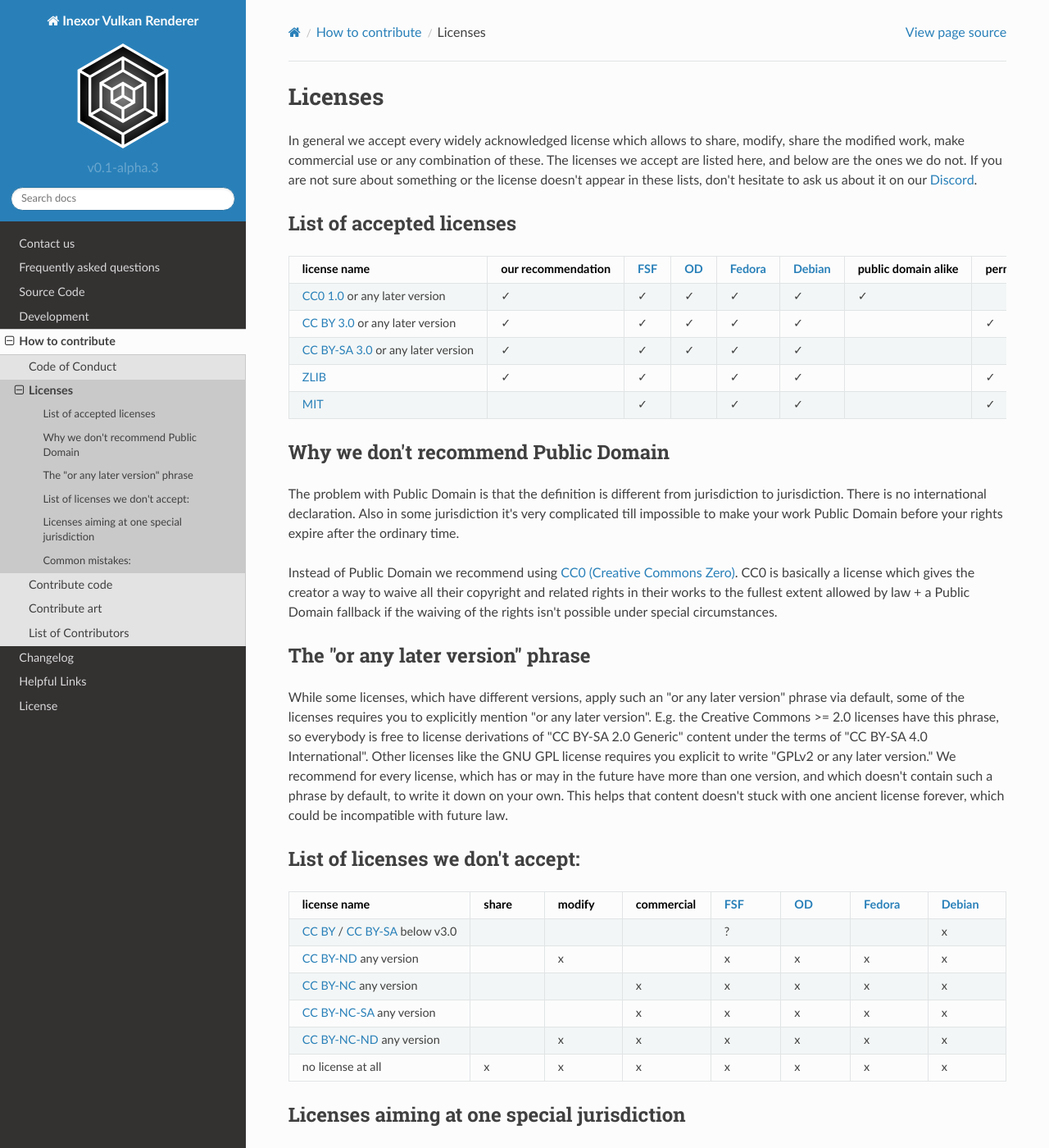
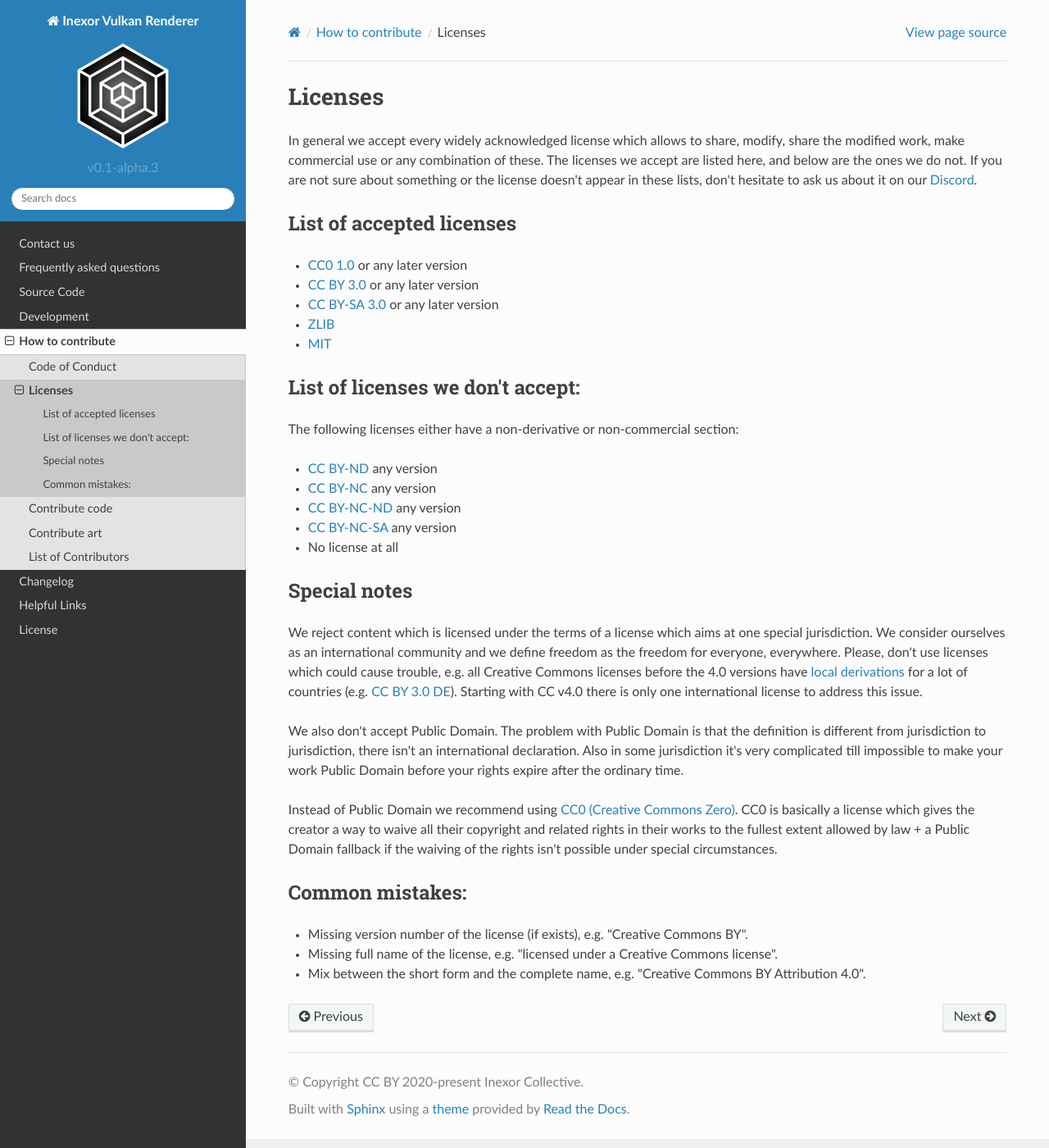
Before and after one commit to inexorgame/vulkan-renderer, a Sphinx documentation site: the page built from documentation/source/contributing/licenses.rst, in a window 1280 px wide and 1400 px high. Shown: the whole window at 82% size. Built offline with Sphinx 7.4.7 and the Read the Docs theme 2.0.0, drawn with Linux system fonts in a browser that asks for light colours; pages that are not in the unit, such as notebooks, are missing from menus.

Commit message:
[wiki] Apply Iceflower's wiki changes.

```diff
--- a/README.rst
+++ b/README.rst
@@ -25,13 +25,13 @@ Documentation
    :target: https://github.com/inexorgame/vulkan-renderer/actions?query=workflow%3A%22Build%22
 
 .. |license| image:: https://img.shields.io/badge/License-MIT-brightgreen.svg
-   :target: https://github.com/inexorgame/vulkan-renderer/blob/master/LICENSE.rst
+   :target: https://inexor-vulkan-renderer.readthedocs.io/en/latest/license/main.html
 
 .. |programming language| image:: https://img.shields.io/badge/Language-C++17-orange.svg
    :target: https://inexor-vulkan-renderer.readthedocs.io/en/latest/development/design/coding-style.html
 
 .. |contributors| image:: https://img.shields.io/github/contributors/inexorgame/vulkan-renderer
-   :target: https://inexor-vulkan-renderer.readthedocs.io/en/latest/contributors/main.html
+   :target: https://inexor-vulkan-renderer.readthedocs.io/en/latest/contributing/contributors.html
 
 .. |downloads| image:: https://img.shields.io/github/downloads/inexorgame/vulkan-renderer/total
 
--- a/documentation/source/content.rst.inc
+++ b/documentation/source/content.rst.inc
@@ -3,8 +3,8 @@ Documentation
 =============
 
 .. include:: ../../README.rst
-.. include:: ../../documentation/source/faq/main.rst
-.. include:: ../../documentation/source/links/main.rst
+.. include:: /faq/main.rst
+.. include:: /links/main.rst
 
 .. toctree::
     :maxdepth: 2
--- a/documentation/source/contributing/licenses.rst
+++ b/documentation/source/contributing/licenses.rst
@@ -6,145 +6,31 @@ In general we accept every widely acknowledged license which allows to share, mo
 List of accepted licenses
 -------------------------
 
-.. list-table::
-   :widths: 20 20 20 20 20 20 20 20 20
-   :header-rows: 1
-
-   * - license name
-     - our recommendation
-     - `FSF <https://www.gnu.org/licenses/license-list.en.html>`__
-     - `OD <https://opendefinition.org/licenses/>`__
-     - `Fedora <https://fedoraproject.org/wiki/Licensing:Main?rd=Licensing#Content_Licenses>`__
-     - `Debian <https://wiki.debian.org/DFSGLicenses>`__
-     - public domain alike
-     - permissive
-     - copyleft
-   * - `CC0 1.0 <https://creativecommons.org/publicdomain/zero/1.0/>`__ or any later version
-     - ✓
-     - ✓
-     - ✓
-     - ✓
-     - ✓
-     - ✓
-     -
-     -
-   * - `CC BY 3.0 <https://creativecommons.org/licenses/by/3.0/>`__ or any later version
-     - ✓
-     - ✓
-     - ✓
-     - ✓
-     - ✓
-     -
-     - ✓
-     -
-   * - `CC BY-SA 3.0 <https://creativecommons.org/licenses/by-sa/3.0/>`__ or any later version
-     - ✓
-     - ✓
-     - ✓
-     - ✓
-     - ✓
-     -
-     -
-     - ✓
-   * - `ZLIB <https://zlib.net/zlib_license.html>`__
-     - ✓
-     - ✓
-     -
-     - ✓
-     - ✓
-     -
-     - ✓
-     -
-   * - `MIT <https://opensource.org/licenses/MIT>`__
-     -
-     - ✓
-     -
-     - ✓
-     - ✓
-     -
-     - ✓
-     -
-
-Why we don't recommend Public Domain
-------------------------------------
-
-The problem with Public Domain is that the definition is different from jurisdiction to jurisdiction. There is no international declaration. Also in some jurisdiction it's very complicated till impossible to make your work Public Domain before your rights expire after the ordinary time.
-
-Instead of Public Domain we recommend using `CC0 (Creative Commons Zero) <https://creativecommons.org/about/cc0>`__. CC0 is basically a license which gives the creator a way to waive all their copyright and related rights in their works to the fullest extent allowed by law + a Public Domain fallback if the waiving of the rights isn't possible under special circumstances.
-
-The "or any later version" phrase
----------------------------------
-
-While some licenses, which have different versions, apply such an "or any later version" phrase via default, some of the licenses requires you to explicitly mention "or any later version". E.g. the Creative Commons >= 2.0 licenses have this phrase, so everybody is free to license derivations of "CC BY-SA 2.0 Generic" content under the terms of "CC BY-SA 4.0 International". Other licenses like the GNU GPL license requires you explicit to write "GPLv2 or any later version." We recommend for every license, which has or may in the future have more than one version, and which doesn't contain such a phrase by default, to write it down on your own. This helps that content doesn't stuck with one ancient license forever, which could be incompatible with future law.
+* `CC0 1.0 <https://creativecommons.org/publicdomain/zero/1.0/>`__ or any later version
+* `CC BY 3.0 <https://creativecommons.org/licenses/by/3.0/>`__ or any later version
+* `CC BY-SA 3.0 <https://creativecommons.org/licenses/by-sa/3.0/>`__ or any later version
+* `ZLIB <https://zlib.net/zlib_license.html>`__
+* `MIT <https://opensource.org/licenses/MIT>`__
 
 List of licenses we don't accept:
 ---------------------------------
 
-.. list-table::
-   :widths: 20 20 20 20 20 20 20 20
-   :header-rows: 1
+The following licenses either have a non-derivative or non-commercial section:
 
-   * - license name
-     - share
-     - modify
-     - commercial
-     - `FSF <https://www.gnu.org/licenses/license-list.en.html>`__
-     - `OD <https://opendefinition.org/licenses/>`__
-     - `Fedora <https://fedoraproject.org/wiki/Licensing:Main?rd=Licensing#Content_Licenses>`__
-     - `Debian <https://wiki.debian.org/DFSGLicenses>`__
-   * - `CC BY <https://creativecommons.org/licenses/by/2.0/>`__ / `CC BY-SA <https://creativecommons.org/licenses/by-sa/3.0/>`__ below v3.0
-     -
-     -
-     -
-     - ?
-     -
-     -
-     - x
-   * - `CC BY-ND <https://creativecommons.org/licenses/by-nd/2.0/>`__ any version
-     -
-     - x
-     -
-     - x
-     - x
-     - x
-     - x
-   * - `CC BY-NC <https://creativecommons.org/licenses/by-nc/3.0/>`__ any version
-     -
-     -
-     - x
-     - x
-     - x
-     - x
-     - x
-   * - `CC BY-NC-SA <https://creativecommons.org/licenses/by-nc-sa/3.0/>`__ any version
-     -
-     -
-     - x
-     - x
-     - x
-     - x
-     - x
-   * - `CC BY-NC-ND <https://creativecommons.org/licenses/by-nc-nd/3.0/>`__ any version
-     -
-     - x
-     - x
-     - x
-     - x
-     - x
-     - x
-   * - no license at all
-     - x
-     - x
-     - x
-     - x
-     - x
-     - x
-     - x
+* `CC BY-ND <https://creativecommons.org/licenses/by-nd/2.0/>`__ any version
+* `CC BY-NC <https://creativecommons.org/licenses/by-nc/3.0/>`__ any version
+* `CC BY-NC-ND <https://creativecommons.org/licenses/by-nc-nd/3.0/>`__ any version
+* `CC BY-NC-SA <https://creativecommons.org/licenses/by-nc-sa/3.0/>`__ any version
+* No license at all
 
-Licenses aiming at one special jurisdiction
+Special notes
 -------------------------------------------
 
 We reject content which is licensed under the terms of a license which aims at one special jurisdiction. We consider ourselves as an international community and we define freedom as the freedom for everyone, everywhere. Please, don't use licenses which could cause trouble, e.g. all Creative Commons licenses before the 4.0 versions have `local derivations <https://en.wikipedia.org/wiki/Creative_Commons_jurisdiction_ports>`__ for a lot of countries (e.g. `CC BY 3.0 DE <https://creativecommons.org/licenses/by/3.0/de/deed.en>`__). Starting with CC v4.0 there is only one international license to address this issue.
+
+We also don't accept Public Domain. The problem with Public Domain is that the definition is different from jurisdiction to jurisdiction, there isn't an international declaration. Also in some jurisdiction it's very complicated till impossible to make your work Public Domain before your rights expire after the ordinary time.
+
+Instead of Public Domain we recommend using `CC0 (Creative Commons Zero) <https://creativecommons.org/about/cc0>`__. CC0 is basically a license which gives the creator a way to waive all their copyright and related rights in their works to the fullest extent allowed by law + a Public Domain fallback if the waiving of the rights isn't possible under special circumstances.
 
 Common mistakes:
 ----------------
--- a/documentation/source/development/building.rst
+++ b/documentation/source/development/building.rst
@@ -141,7 +141,7 @@ Install dependencies and tools:
 |        | distributions.`__                    |
 +--------+--------------------------------------+
 
-__ https://github.com/inexorgame/vulkan-renderer/edit/master/documentation/source/development/building.rst
+__ https://github.com/inexorgame/vulkan-renderer/pulls
 
 Clone the repository:
 
--- a/documentation/source/development/debugging/vma-dumps.rst
+++ b/documentation/source/development/debugging/vma-dumps.rst
@@ -9,7 +9,7 @@ VMA dumps
 
 This is a very simple example of such an image generated with `VmaDumpVis <https://github.com/GPUOpen-LibrariesAndSDKs/VulkanMemoryAllocator/blob/master/tools/VmaDumpVis/README.md>`__:
 
-.. image:: images/vma_dump_example.png
+.. image:: development/debugging/images/vma_dump_example.png
     :width: 600
     :alt: Example of a memory allocation overview generated by VmaDumpVis.
 
@@ -19,6 +19,6 @@ This is a very simple example of such an image generated with `VmaDumpVis <https
 -  VmaDumpVis helped to resolve the issue by proving the memory consumption increased after each resize, which means the texture memory was simply not freed when the swapchain was recreated.
 - This is an example of how VMA and VmaDumpVis make debugging graphics memory easier.
 
-.. image:: images/vma_saves_the_day.png
+.. image:: development/debugging/images/vma_saves_the_day.png
     :width: 600
     :alt: Example of a VmaDumpVis being used to detect memory leaks.
```
Also changed, not shown: other parts of README.rst (+1 -1 lines), CODE_OF_CONDUCT.rst (+10 -10 lines), documentation/source/development/debugging/renderdoc.rst (+15 -15 lines), documentation/source/faq/main.rst (+2 -2 lines), documentation/source/banner/main_banner.jpg (added).
